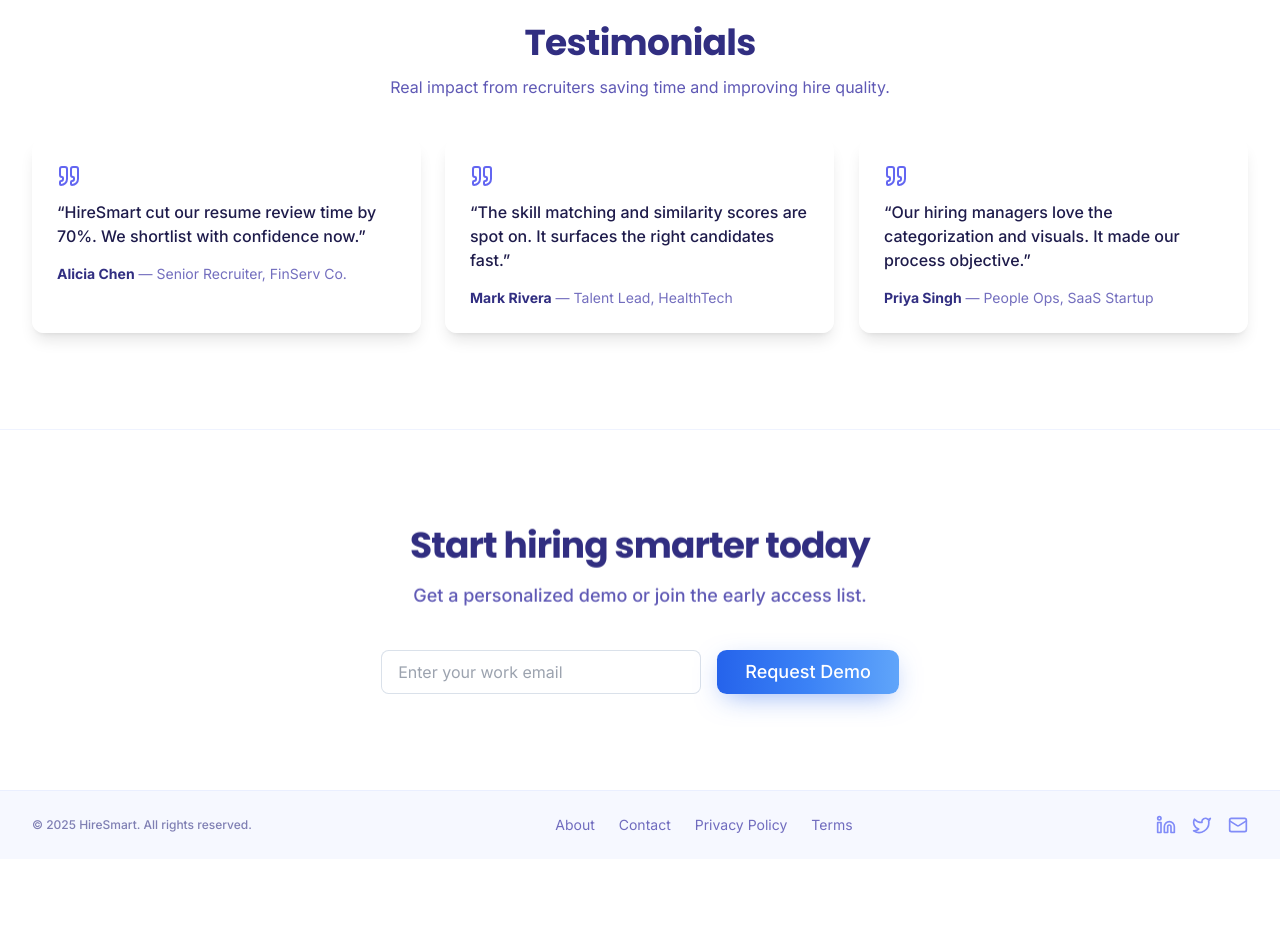
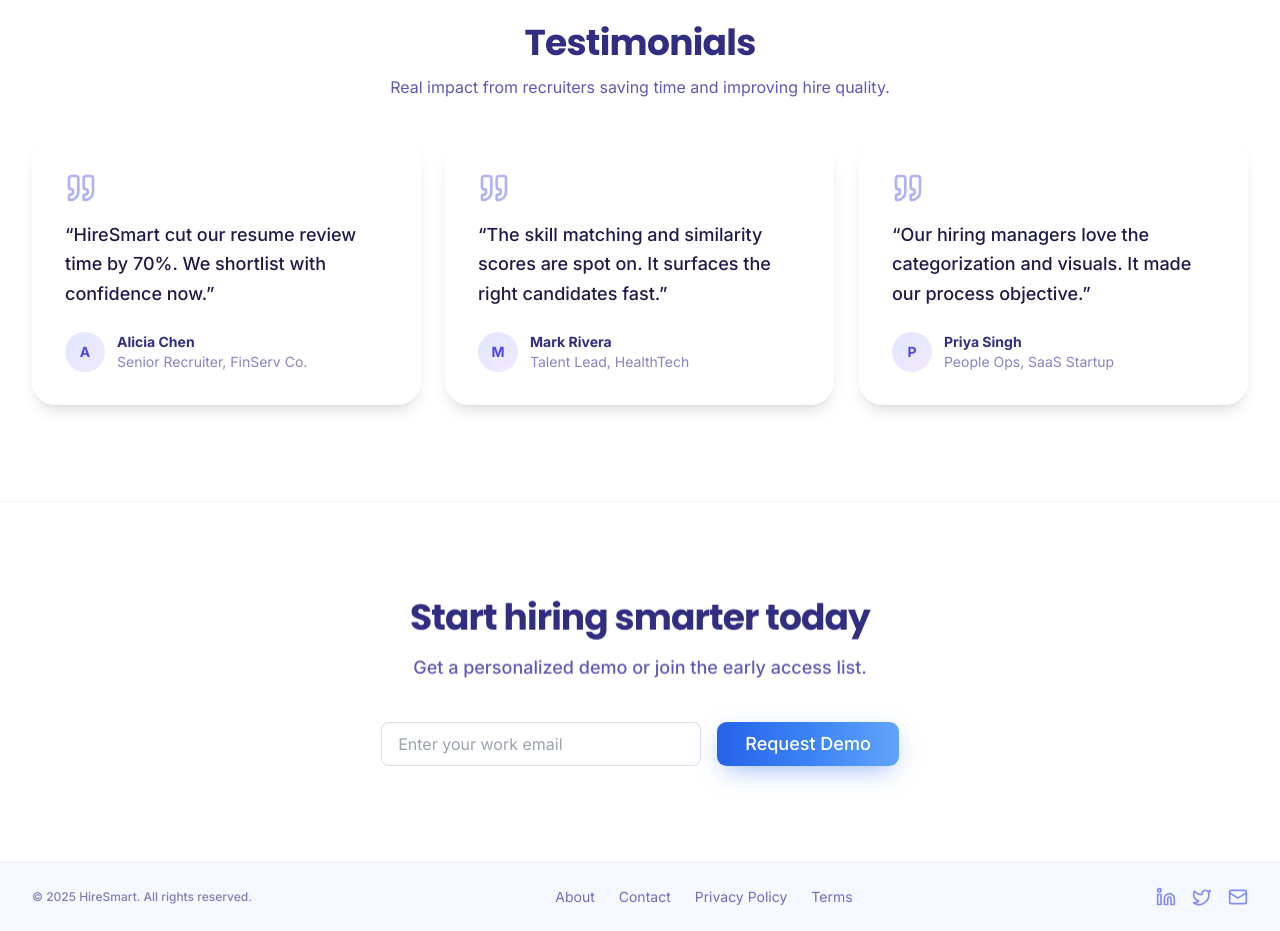
Before and after one commit to krishang2205/HireSmart, a React (Vite) app: page / in a window 1280 px wide. Shown: the part 3640-4571 px from the top of the page. Before the commit the page ends 4499 px from the top, so only its background shows below. Built offline with nearby package versions, Linux system fonts and the light colour scheme.

Commit message:
style(landing): harmonize pricing and testimonials with soft rounded-3xl aesthetic

```diff
--- a/src/components/sections/Pricing.tsx
+++ b/src/components/sections/Pricing.tsx
@@ -46,7 +46,7 @@ const Pricing = () => (
             <div className="grid gap-8 md:grid-cols-3">
                 {plans.map((plan, i) => (
                     <Reveal key={plan.name} delayMs={i * 100}>
-                        <div className={`relative h-full rounded-2xl border ${plan.popular ? 'border-indigo-500 ring-4 ring-indigo-500/10' : 'border-white/50'} bg-white/60 backdrop-blur-lg p-8 shadow-xl flex flex-col hover:-translate-y-1 transition-transform duration-300`}>
+                        <div className={`relative h-full rounded-3xl border ${plan.popular ? 'border-indigo-500 ring-4 ring-indigo-500/10' : 'border-white/60'} bg-white/70 backdrop-blur-xl p-8 shadow-xl flex flex-col hover:-translate-y-1 transition-transform duration-300`}>
                             {plan.popular && (
                                 <div className="absolute -top-4 left-1/2 -translate-x-1/2 bg-gradient-to-r from-indigo-600 to-blue-600 text-white px-4 py-1 rounded-full text-xs font-bold uppercase tracking-wide shadow-md flex items-center gap-1">
                                     <Star className="w-3 h-3 fill-current" /> Most Popular
@@ -74,7 +74,7 @@ const Pricing = () => (
 
                             <Button
                                 variant={plan.popular ? 'hero' : 'outline'}
-                                className={`w-full ${plan.popular ? 'shadow-lg shadow-indigo-200' : 'bg-transparent border-indigo-200 text-indigo-700 hover:bg-indigo-50'}`}
+                                className={`w-full rounded-full ${plan.popular ? 'shadow-lg shadow-indigo-200' : 'bg-transparent border-indigo-200 text-indigo-700 hover:bg-indigo-50'}`}
                             >
                                 {plan.cta}
                             </Button>
--- a/src/components/sections/Testimonials.tsx
+++ b/src/components/sections/Testimonials.tsx
@@ -17,10 +17,18 @@ const Testimonials = () => (
       <div className="mt-10 grid gap-6 md:grid-cols-3">
         {testimonials.map((t, i) => (
           <Reveal key={t.name} delayMs={i * 80}>
-            <blockquote className="h-full rounded-xl border border-white/50 bg-white/60 backdrop-blur-lg p-6 shadow-lg hover:shadow-xl transition-all hover:-translate-y-1">
-              <Quote className="text-indigo-500" />
-              <p className="mt-3 text-indigo-950 font-medium">“{t.quote}”</p>
-              <footer className="mt-4 text-sm text-indigo-800/70"><span className="font-bold text-indigo-900">{t.name}</span> — {t.role}</footer>
+            <blockquote className="h-full rounded-3xl border border-white/60 bg-white/70 backdrop-blur-xl p-8 shadow-lg hover:shadow-xl transition-all hover:-translate-y-1">
+              <Quote className="text-indigo-500 w-8 h-8 mb-4 opacity-50" />
+              <p className="mt-2 text-indigo-950 font-medium text-lg leading-relaxed">“{t.quote}”</p>
+              <footer className="mt-6 flex items-center gap-3">
+                <div className="w-10 h-10 rounded-full bg-gradient-to-br from-indigo-100 to-purple-100 flex items-center justify-center text-indigo-600 font-bold text-sm">
+                  {t.name.charAt(0)}
+                </div>
+                <div className="text-sm">
+                  <div className="font-bold text-indigo-900">{t.name}</div>
+                  <div className="text-indigo-800/60">{t.role}</div>
+                </div>
+              </footer>
             </blockquote>
           </Reveal>
         ))}
```
